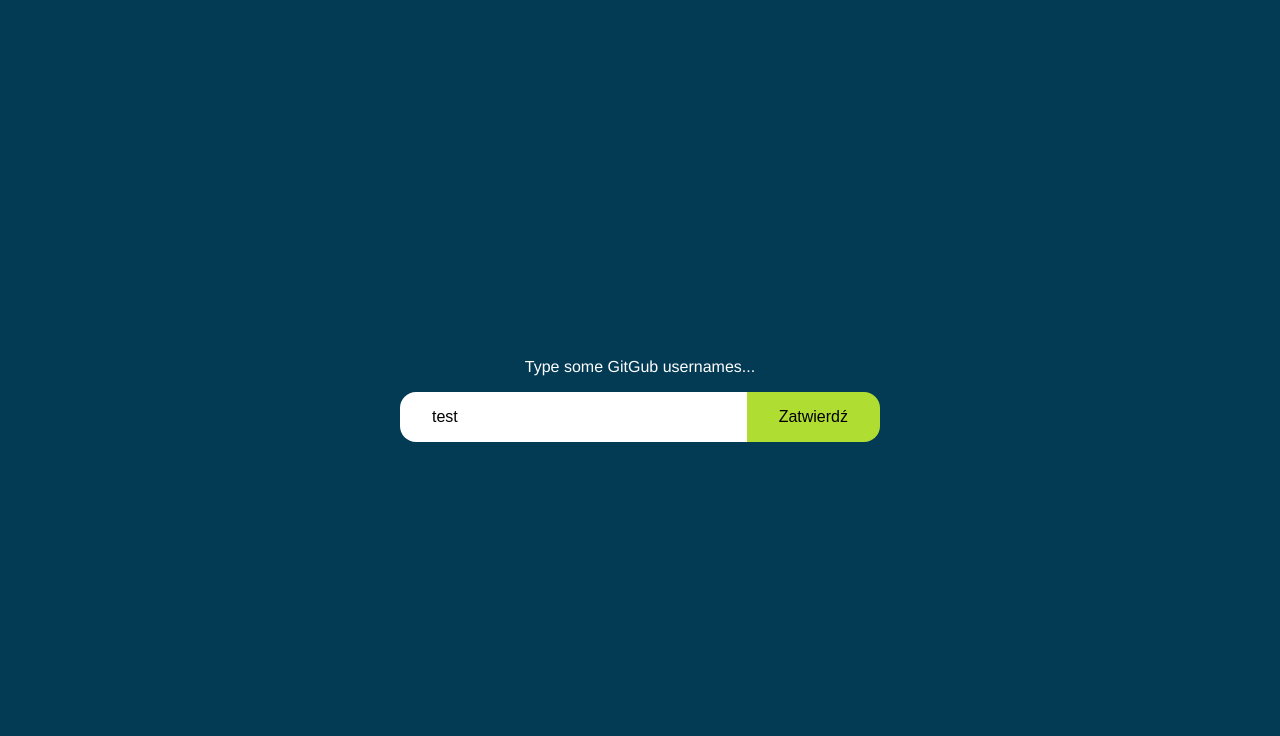
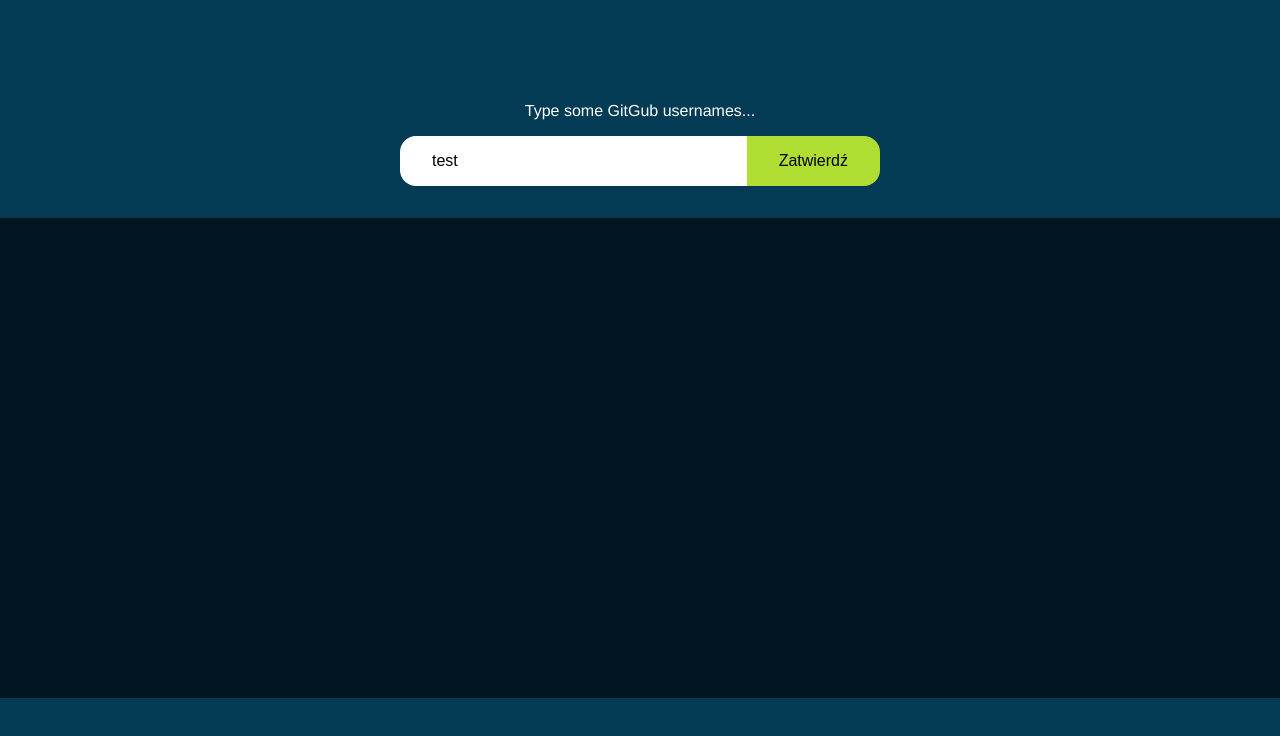
Before and after one commit to jpolskicom/recruitment-task-2021, a Vue app: page / in a window 1280 px wide. Shown: the top 736 px of the page. Built offline with nearby package versions, Linux system fonts and the light colour scheme.

Commit message:
Users component

```diff
--- a/src/App.vue
+++ b/src/App.vue
@@ -1,16 +1,19 @@
 <template>
   <div id="app">
     <SearchField />
+    <Users />
   </div>
 </template>
 
 <script>
 import SearchField from "./components/SearchField.vue";
+import Users from "./components/users";
 
 export default {
   name: "App",
   components: {
     SearchField,
+    Users,
   },
 };
 </script>
@@ -35,6 +38,7 @@ body {
   display: flex;
   justify-content: center;
   align-items: center;
+  flex-direction: column;
   background-color: rgb(3, 59, 85);
   font-size: 16px;
   min-height: 100vh;
--- a/src/components/users/index.vue
+++ b/src/components/users/index.vue
@@ -0,0 +1,33 @@
+<template>
+  <div class="c-users">
+    <UserTabs />
+    <UserDetails />
+    <UserRepos />
+  </div>
+</template>
+
+<script>
+import UserTabs from "./UserTabs";
+import UserDetails from "./UserDetails";
+import UserRepos from "./UserRepos";
+
+export default {
+  components: {
+    UserTabs,
+    UserDetails,
+    UserRepos,
+  },
+};
+</script>
+
+<style lang="scss">
+.c-users {
+  max-width: 1280px;
+  width: 100%;
+  margin: 1rem auto;
+  padding: 2rem 2.5rem;
+  background-color: rgba(0, 0, 0, 0.623);
+  min-height: 480px;
+  text-align: left;
+}
+</style>
```
